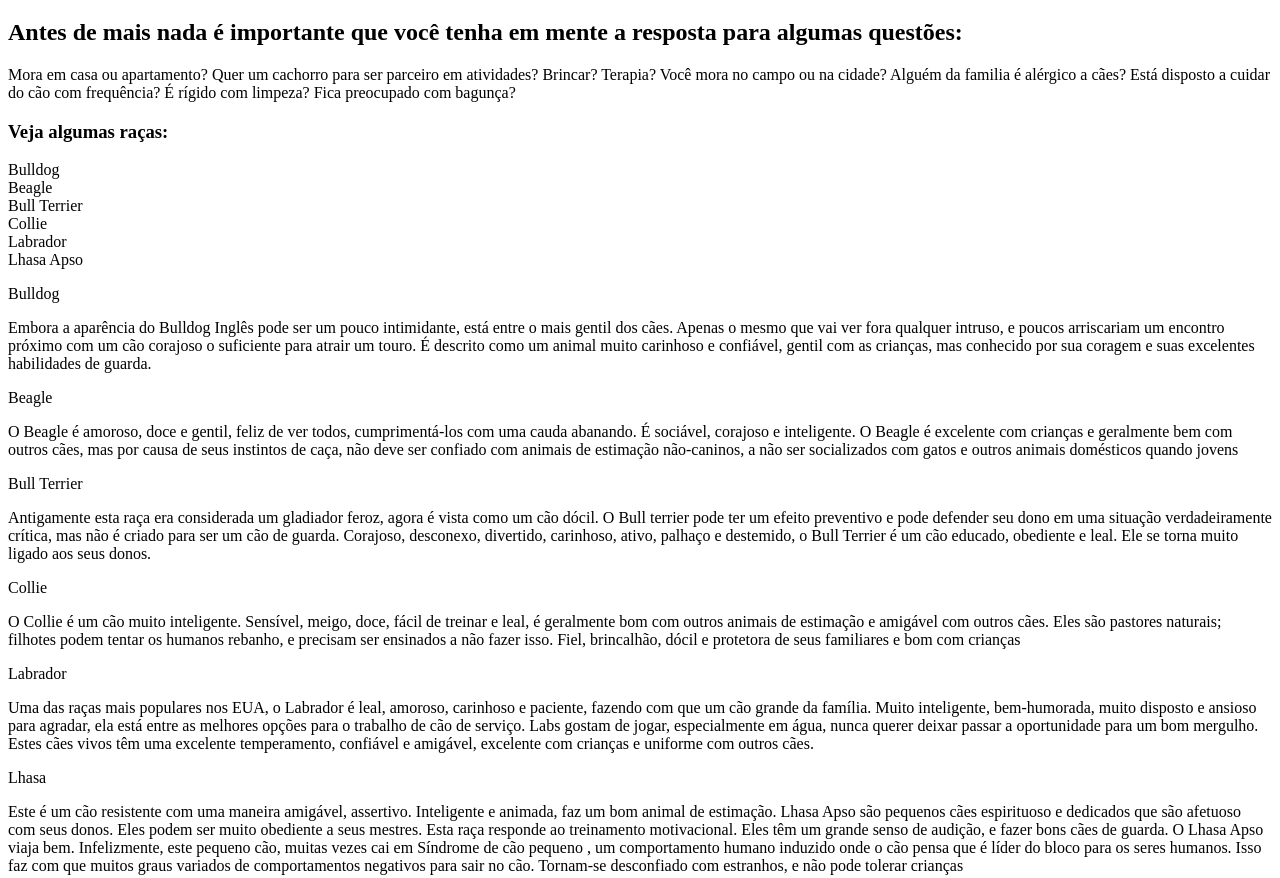
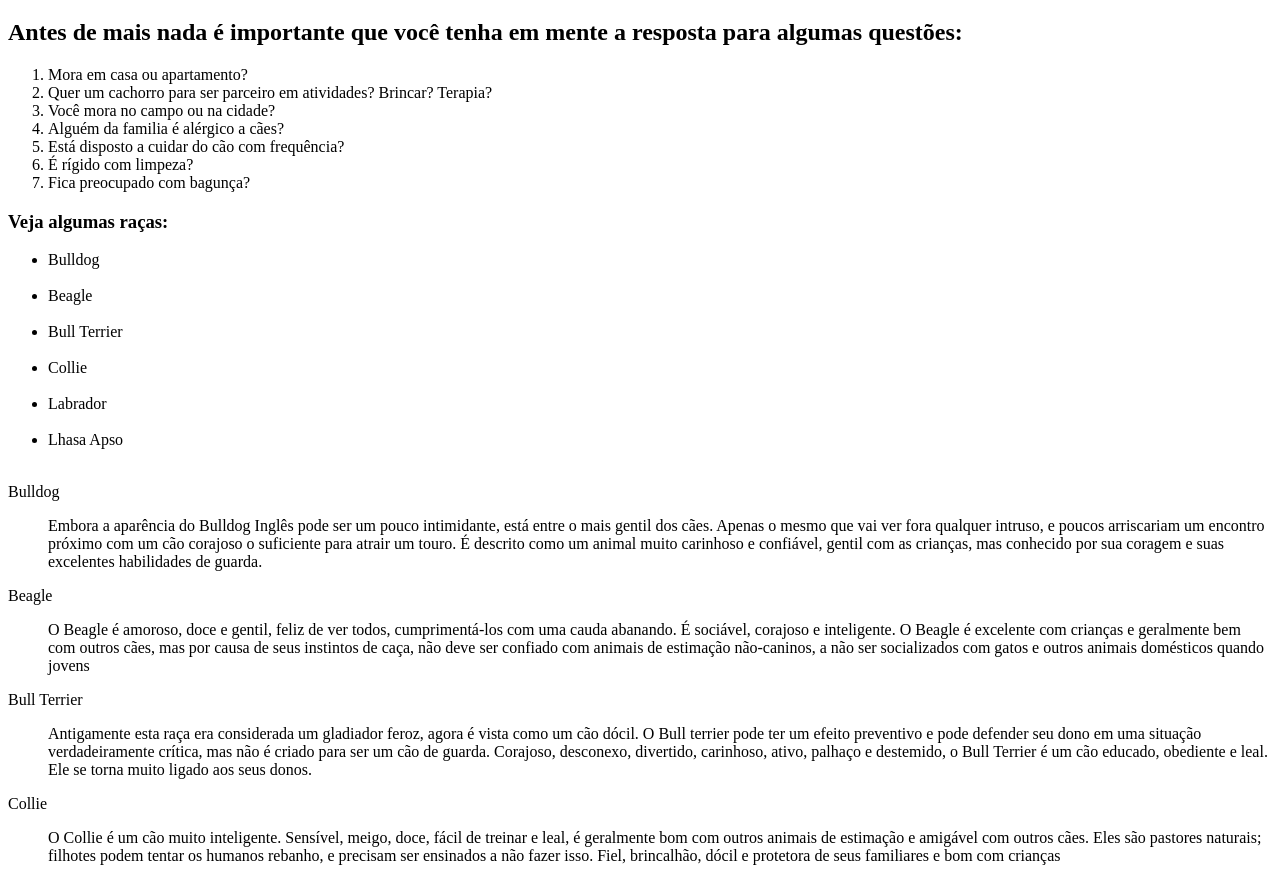
Before and after one commit to JoaoTosetti/livro, a plain HTML site: page html5-css3/cap02/projeto_inicio/curiosidades.html in a window 1280 px wide. Shown: the part 61-939 px from the top of the page. Drawn offline with Linux system fonts and the light colour scheme.

Commit message:
finalização da atividade 4

```diff
--- a/html5-css3/cap02/projeto_inicio/curiosidades.html
+++ b/html5-css3/cap02/projeto_inicio/curiosidades.html
@@ -27,14 +27,15 @@ Antes de mais nada é importante que você tenha em mente a resposta para alguma
     </h2>
 
 
-
-Mora em casa ou apartamento?
-Quer um cachorro para ser parceiro em atividades? Brincar? Terapia?
-Você mora no campo ou na cidade?
-Alguém da familia é alérgico a cães?
-Está disposto a cuidar do cão com frequência?
-É rígido com limpeza?
-Fica preocupado com bagunça?
+    <ol>
+        <li>Mora em casa ou apartamento?</li>
+        <li>Quer um cachorro para ser parceiro em atividades? Brincar? Terapia?</li>
+        <li>Você mora no campo ou na cidade?</li>
+        <li>Alguém da familia é alérgico a cães?</li>
+        <li>Está disposto a cuidar do cão com frequência?</li>
+        <li>É rígido com limpeza?</li>
+        <li>Fica preocupado com bagunça?</li>
+    </ol>
 
 
 
@@ -45,78 +46,121 @@ Fica preocupado com bagunça?
 
 
 <p>
-Bulldog <br>
-Beagle <br>
-Bull Terrier<br>
-Collie<br>
-Labrador<br>
-Lhasa Apso
-<br>
+    <ul>
+        <li>Bulldog</li> <br>
+        <li>Beagle</li> <br>
+        <li>Bull Terrier</li> <br>
+        <li>Collie</li> <br>
+        <li>Labrador</li> <br>
+        <li>Lhasa Apso</li> <br>
+    </ul>
 </p>
 
 
 
-<p>Bulldog</p>
+    <p>
+        <dl>
+            <dt>Bulldog</dt>
+    </p>
 
+    <dd>
 
-Embora a aparência do Bulldog Inglês pode ser um pouco intimidante, está entre o mais gentil dos cães. Apenas o mesmo que vai ver fora qualquer intruso, e poucos arriscariam um encontro próximo com um cão corajoso o suficiente para atrair um touro. É descrito como um animal muito carinhoso e confiável, gentil com as crianças, mas conhecido por sua coragem e suas excelentes habilidades de guarda.
+    Embora a aparência do Bulldog Inglês pode ser um pouco intimidante, está entre o mais gentil dos cães. Apenas o
+    mesmo que vai ver fora qualquer intruso, e poucos arriscariam um encontro próximo com um cão corajoso o suficiente
+    para atrair um touro. É descrito como um animal muito carinhoso e confiável, gentil com as crianças, mas conhecido
+    por sua coragem e suas excelentes habilidades de guarda.
 
     <br>
+    </dd>
 
 
 
-<p>Beagle</p>
+    <p>
+        <dt>Beagle</dt>
+    </p>
+
+    <dd>
 
 
-O Beagle é amoroso, doce e gentil, feliz de ver todos, cumprimentá-los com uma cauda abanando. É sociável, corajoso e inteligente. O Beagle é excelente com crianças e geralmente bem com outros cães, mas por causa de seus instintos de caça, não deve ser confiado com animais de estimação não-caninos, a não ser socializados com gatos e outros animais domésticos quando jovens
+    O Beagle é amoroso, doce e gentil, feliz de ver todos, cumprimentá-los com uma cauda abanando. É sociável, corajoso
+    e inteligente. O Beagle é excelente com crianças e geralmente bem com outros cães, mas por causa de seus instintos
+    de caça, não deve ser confiado com animais de estimação não-caninos, a não ser socializados com gatos e outros
+    animais domésticos quando jovens
 
     <br>
+    </dd>
 
 
 
 
+    <p>
+        <dt>Bull Terrier</dt>
+    </p>
 
-<p>Bull Terrier</p>
+    <dd>
 
-
-Antigamente esta raça era considerada um gladiador feroz, agora é vista como um cão dócil. O Bull terrier pode ter um efeito preventivo e pode defender seu dono em uma situação verdadeiramente crítica, mas não é criado para ser um cão de guarda. Corajoso, desconexo, divertido, carinhoso, ativo, palhaço e destemido, o Bull Terrier é um cão educado, obediente e leal. Ele se torna muito ligado aos seus donos.
+    Antigamente esta raça era considerada um gladiador feroz, agora é vista como um cão dócil. O Bull terrier pode ter
+    um efeito preventivo e pode defender seu dono em uma situação verdadeiramente crítica, mas não é criado para ser um
+    cão de guarda. Corajoso, desconexo, divertido, carinhoso, ativo, palhaço e destemido, o Bull Terrier é um cão
+    educado, obediente e leal. Ele se torna muito ligado aos seus donos.
 
     <br>
+    </dd>
 
 
 
 
+    <p>
+        <dt>Collie</dt>
+    </p>
 
-<p>Collie</p>
+    <dd>
 
-O Collie é um cão muito inteligente. Sensível, meigo, doce, fácil de treinar e leal, é geralmente bom com outros animais de estimação e amigável com outros cães. Eles são pastores naturais; filhotes podem tentar os humanos rebanho, e precisam ser ensinados a não fazer isso. Fiel, brincalhão, dócil e protetora de seus familiares e bom com crianças
+    O Collie é um cão muito inteligente. Sensível, meigo, doce, fácil de treinar e leal, é geralmente bom com outros
+    animais de estimação e amigável com outros cães. Eles são pastores naturais; filhotes podem tentar os humanos
+    rebanho, e precisam ser ensinados a não fazer isso. Fiel, brincalhão, dócil e protetora de seus familiares e bom com
+    crianças
 
     <br>
+    </dd>
 
 
 
 
+    <p>
+        <dt>Labrador</dt>
+    </p>
 
-<p>Labrador</p>
+    <dd>
 
-
-
-Uma das raças mais populares nos EUA, o Labrador é leal, amoroso, carinhoso e paciente, fazendo com que um cão grande da família. Muito inteligente, bem-humorada, muito disposto e ansioso para agradar, ela está entre as melhores opções para o trabalho de cão de serviço. Labs gostam de jogar, especialmente em água, nunca querer deixar passar a oportunidade para um bom mergulho. Estes cães vivos têm uma excelente temperamento, confiável e amigável, excelente com crianças e uniforme com outros cães.
+    Uma das raças mais populares nos EUA, o Labrador é leal, amoroso, carinhoso e paciente, fazendo com que um cão
+    grande da família. Muito inteligente, bem-humorada, muito disposto e ansioso para agradar, ela está entre as
+    melhores opções para o trabalho de cão de serviço. Labs gostam de jogar, especialmente em água, nunca querer deixar
+    passar a oportunidade para um bom mergulho. Estes cães vivos têm uma excelente temperamento, confiável e amigável,
+    excelente com crianças e uniforme com outros cães.
 
     <br>
+    </dd>
 
 
 
 
+    <p>
+        <dt>Lhasa Apso</dt>
+    </p>
 
-<p>Lhasa</p>
+    <dd>
 
-
-
-Este é um cão resistente com uma maneira amigável, assertivo. Inteligente e animada, faz um bom animal de estimação. Lhasa Apso são pequenos cães espirituoso e dedicados que são afetuoso com seus donos. Eles podem ser muito obediente a seus mestres. Esta raça responde ao treinamento motivacional. Eles têm um grande senso de audição, e fazer bons cães de guarda. O Lhasa Apso viaja bem. Infelizmente, este pequeno cão, muitas vezes cai em Síndrome de cão pequeno , um comportamento humano induzido onde o cão pensa que é líder do bloco para os seres humanos. Isso faz com que muitos graus variados de comportamentos negativos para sair no cão. Tornam-se desconfiado com estranhos, e não pode tolerar crianças
+    Este é um cão resistente com uma maneira amigável, assertivo. Inteligente e animada, faz um bom animal de estimação.
+    Lhasa Apso são pequenos cães espirituoso e dedicados que são afetuoso com seus donos. Eles podem ser muito obediente
+    a seus mestres. Esta raça responde ao treinamento motivacional. Eles têm um grande senso de audição, e fazer bons
+    cães de guarda. O Lhasa Apso viaja bem. Infelizmente, este pequeno cão, muitas vezes cai em Síndrome de cão pequeno
+    , um comportamento humano induzido onde o cão pensa que é líder do bloco para os seres humanos. Isso faz com que
+    muitos graus variados de comportamentos negativos para sair no cão. Tornam-se desconfiado com estranhos, e não pode
+    tolerar crianças
 
     <br>
-
+    </dd>
 
 
 
```
Lines whose indentation alone changed are shown as unchanged.
